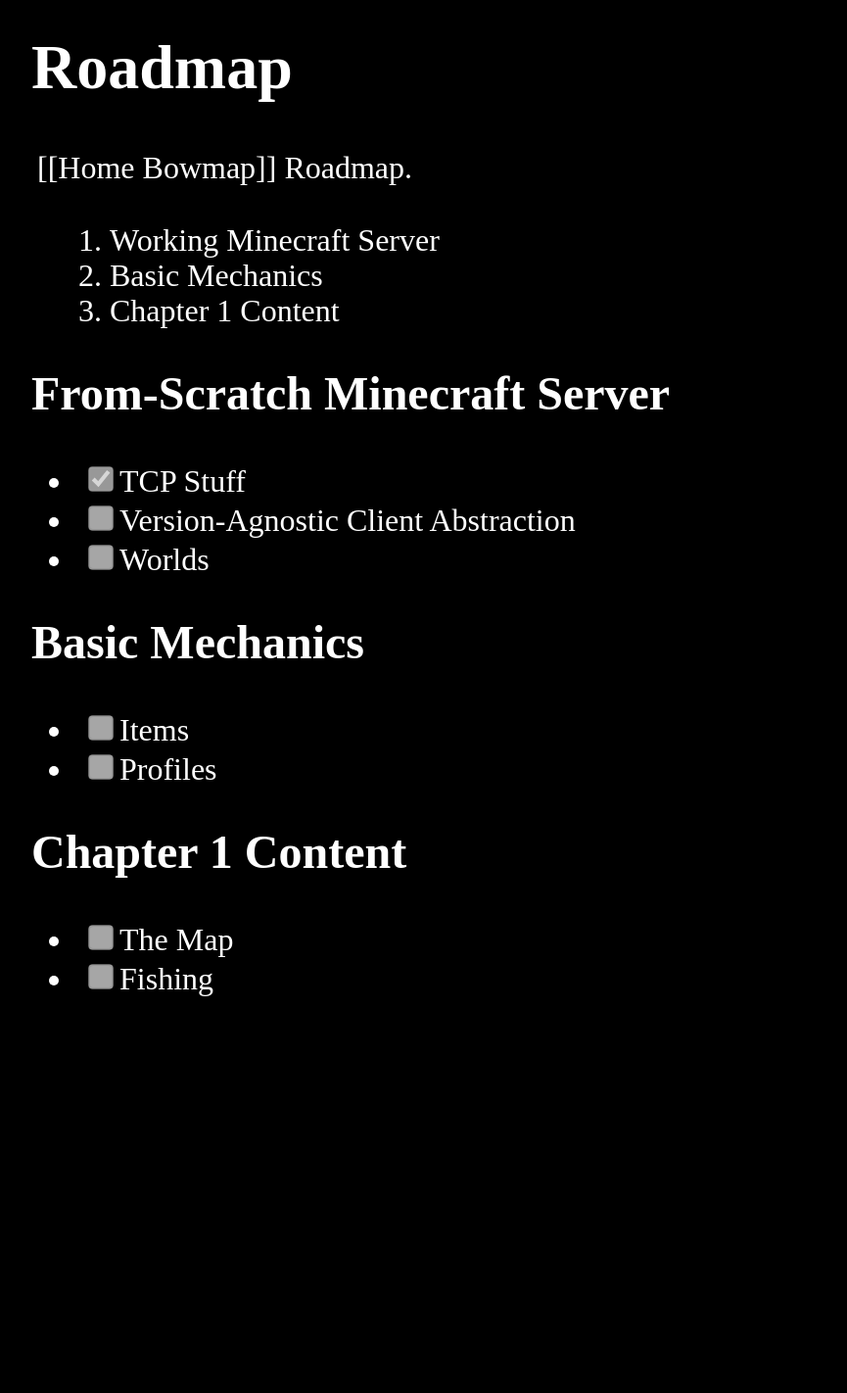
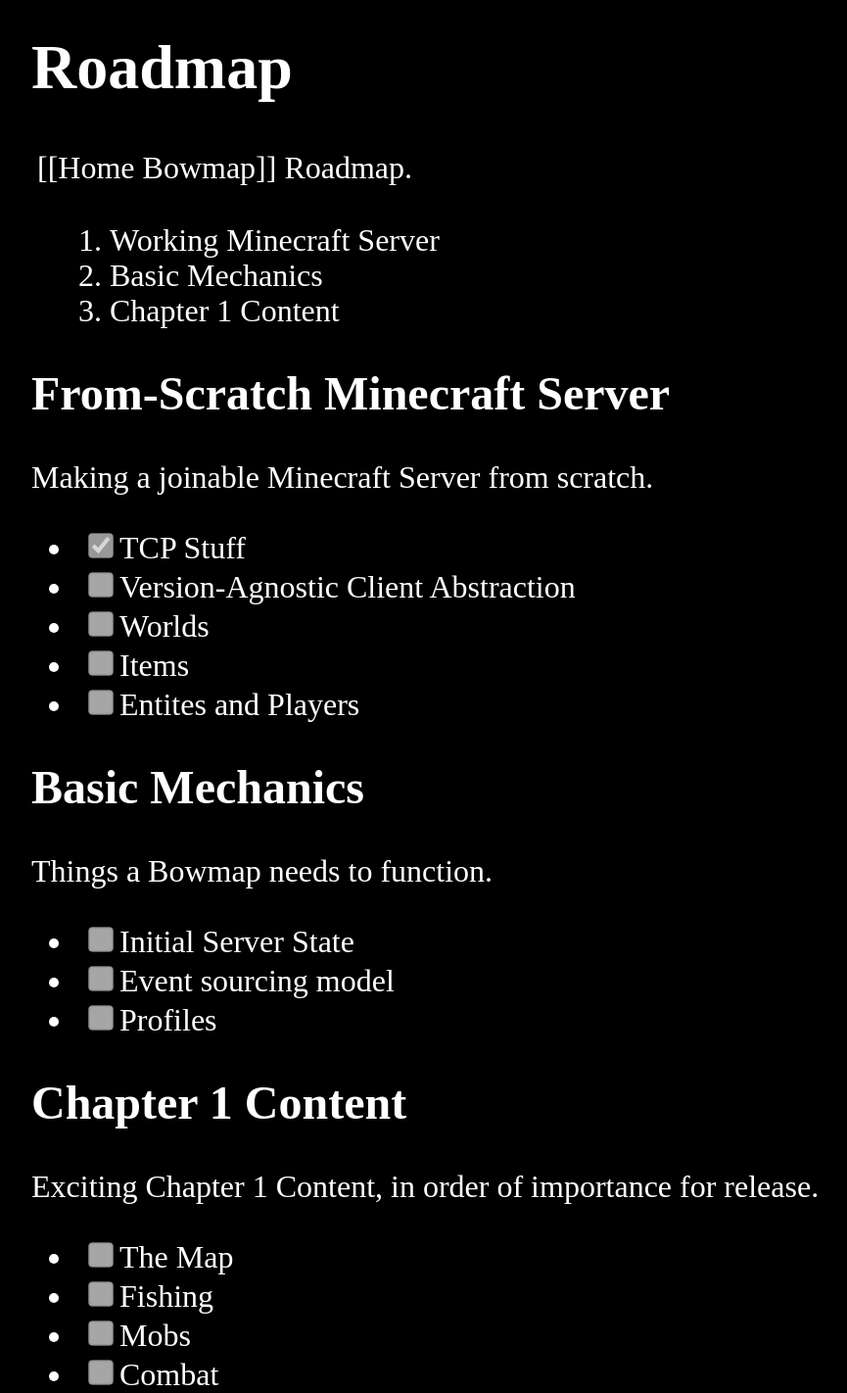
Before and after one commit to Bowmap/website, a Jekyll site: the page built from pages/Roadmap.md, in a window 1280 px wide. Shown: the whole page at 98% size, without its empty margins (0-865 px from the left). Built offline with Jekyll 4.4.1, drawn with Linux system fonts in a browser that asks for light colours; before the commit the page ends 1018 px from its top, so only the background shows below that.

Commit message:
Update Roadmap

```diff
--- a/pages/Roadmap.md
+++ b/pages/Roadmap.md
@@ -11,16 +11,27 @@ title: Roadmap
 
 ## From-Scratch Minecraft Server
 
+Making a joinable Minecraft Server from scratch.
+
 - [x] TCP Stuff
 - [ ] Version-Agnostic Client Abstraction
 - [ ] Worlds
+- [ ] Items
+- [ ] Entites and Players
 
 ## Basic Mechanics
 
-- [ ] Items
+Things a Bowmap needs to function.
+
+- [ ] Initial Server State
+- [ ] Event sourcing model
 - [ ] Profiles
 
 ## Chapter 1 Content
 
+Exciting Chapter 1 Content, in order of importance for release.
+
 - [ ] The Map
 - [ ] Fishing
+- [ ] Mobs
+- [ ] Combat
```
